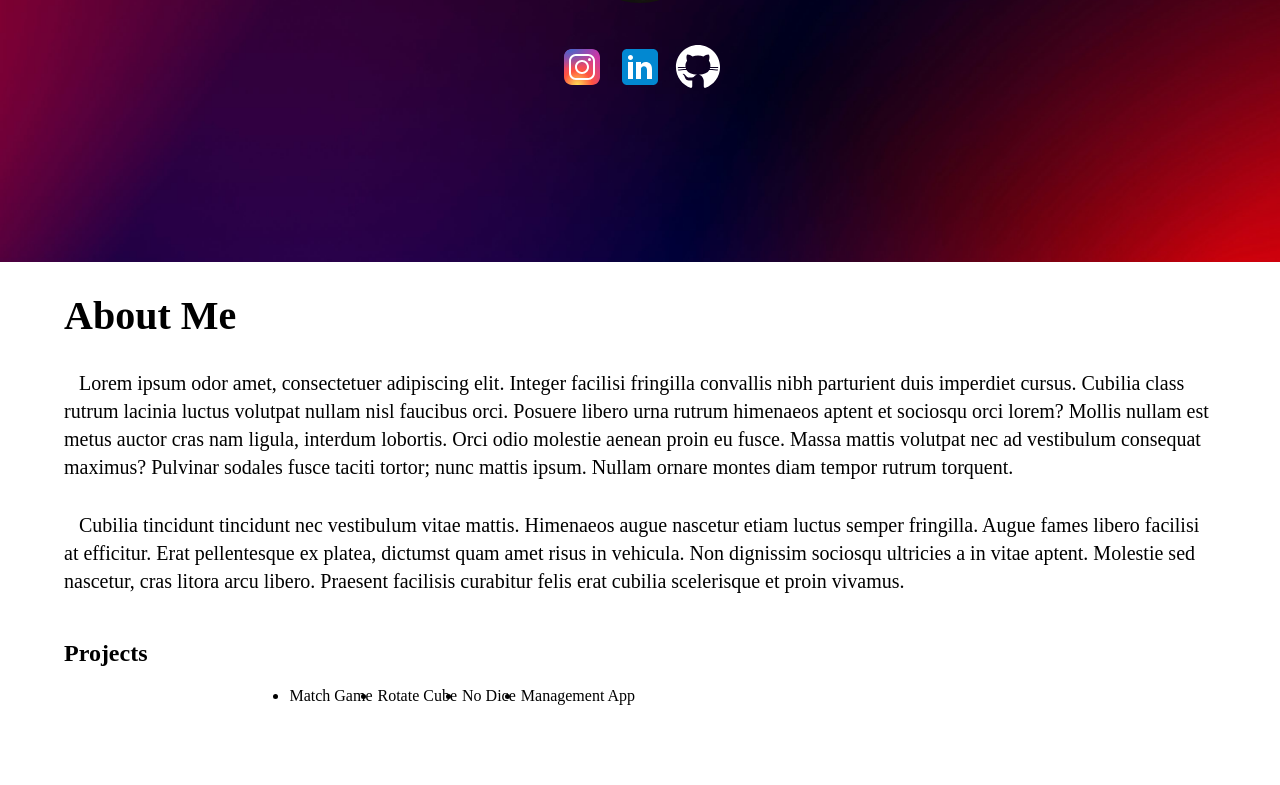
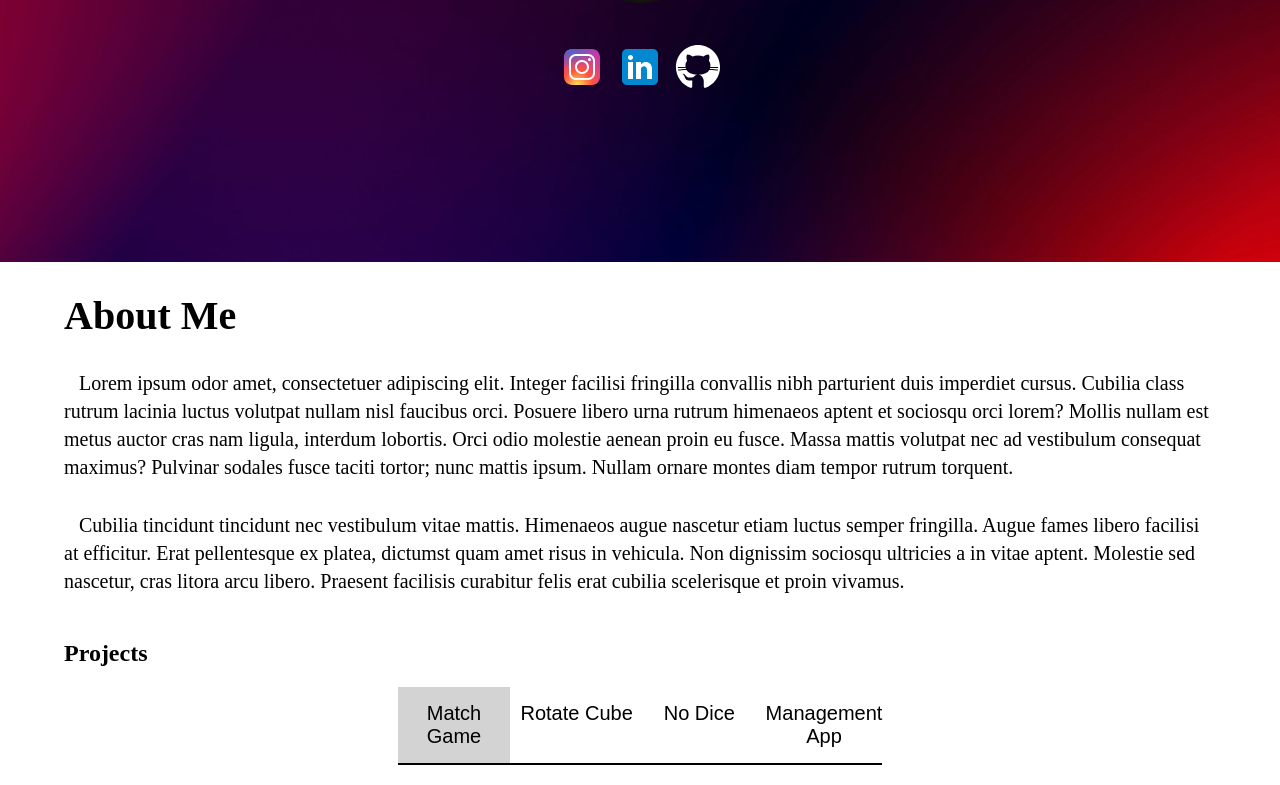
Before and after one commit to worldOfVerdure/Portfolio, a React (Vite) app: page / in a window 1280 px wide. Shown: the part 418-1203 px from the top of the page. Before the commit the page ends 1171 px from the top, so only its background shows below. Built offline with nearby package versions, Linux system fonts and the light colour scheme.

Commit message:
Add unstyled nav buttons that change background color based on click

```diff
--- a/src/components/Projects/Projects.jsx
+++ b/src/components/Projects/Projects.jsx
@@ -1,6 +1,5 @@
-import MEDIA_SIZES from "../../auxiliary/mediaSizes.js";
+// import MEDIA_SIZES from "../../auxiliary/mediaSizes.js";
 import { PROJECT_DATA, PROJECT_TITLES } from "./projectData.js";
-// import ProjectCard from "./ProjectCard.jsx";
 import { styled } from "styled-components";
 import { useState } from "react";
 
@@ -8,14 +7,47 @@ import { useState } from "react";
 //TODO: add state when card is clicked
 
 export default function Projects() {
-  // const [project, setProject] = useState(PROJECT_TITLES[0]); // PROJECT_TITLES[0] is a string
+  const [selectedProject, setSelectedProject] = useState(PROJECT_TITLES[0]); // PROJECT_TITLES[0] is a string
+
+  function handleTabSelection (event) {
+    const innerBtnText = event.target.innerText;
+
+    switch (innerBtnText) {
+      case PROJECT_TITLES[0]:
+        setSelectedProject(PROJECT_TITLES[0]);
+        break;
+      case PROJECT_TITLES[1]:
+        setSelectedProject(PROJECT_TITLES[1]);
+        break;
+      case PROJECT_TITLES[2]:
+        setSelectedProject(PROJECT_TITLES[2]);
+        break;
+      case PROJECT_TITLES[3]:
+        setSelectedProject(PROJECT_TITLES[3]);
+        break;
+      default:
+        console.log("The tab button text doesn't match any existing strings.");
+    }
+  }
+
   return (
     <ProjectSection >
       <h2>Projects</h2>
       <MainProject >
         <ProjectNavTabs >
           <ul>
-            {PROJECT_TITLES.map( title => <li key={title}>{title}</li>)}
+            {PROJECT_TITLES.map(title =>
+              <li key={title}>
+                <NavButton
+                  $currentSelected={selectedProject}
+                  onClick={handleTabSelection}
+                  $tabTitle={title}
+                  type="button"
+                >
+                  {title}
+                </NavButton>
+              </li>)
+            }
           </ul>
         </ProjectNavTabs>
         {/* <ProjectCard>
@@ -26,32 +58,46 @@ export default function Projects() {
   );
 }
 
-/*
- {PROJECT_DATA.map((projectObj, i) => (
-          <ProjectCard
-            key={projectObj.title}
-            index = {i}
-            {...projectObj}
-          />
-        ))}
-*/
-
 const MainProject = styled.main`
   display: flex;
   flex-direction: column;
   gap: 1rem;
   width: fit-content;
+`;
 
-  @media (min-width: ${MEDIA_SIZES.tablet}) {
-    display: grid;
-    grid-template-columns: 1fr 1fr;
-    grid-template-rows: 1fr 1fr;
+const ProjectNavTabs = styled.nav`
+  border-bottom: .2rem solid #000;
+  width: 100%;
+
+  & ul {
+    display: flex;
+    gap: 1rem;
+    justify-content: start;
+    list-style-type: none;
+    margin: 0;
+    padding: 0;
   }
 
-  @media (min-width: ${MEDIA_SIZES.laptopL}) {
-    display: flex;
-    flex-direction: row;
-    gap: 4rem;
+  & li {
+    flex: 1 1 0;
+    text-align: center;
+  }
+`;
+
+const NavButton = styled.button`
+  background-color: ${props => {
+      if (props.$tabTitle === props.$currentSelected)
+        return "#D3D3D3";
+      else
+        return "transparent";
+    }};
+    border: none;
+    font-size: clamp(1.6rem, calc(1.2rem + 1vw), 2rem);
+    padding: 1.5rem 0;
+  }
+
+  &:hover {
+    cursor: hover;
   }
 `;
 
@@ -68,14 +114,21 @@ const ProjectSection = styled.section`
   }
 `;
 
-const ProjectNavTabs = styled.nav`
-  width: 100%;
 
-  & ul {
-    display: flex;
-    gap: .5rem;
-    justify-content: start;
-    margin: 0;
-    padding: 0;
+/*
+ & button {
+    background-color: ${props => {
+      if (props.$tabTitle === props.$currentSelected)
+        return "#D3D3D3";
+      else
+        return "transparent";
+    }};
+    border: none;
+    font-size: clamp(1.6rem, calc(1.2rem + 1vw), 2rem);
+    padding: 1.5rem 0;
   }
-`;
+
+  & button:hover {
+    cursor: hover;
+  }
+*/
```
